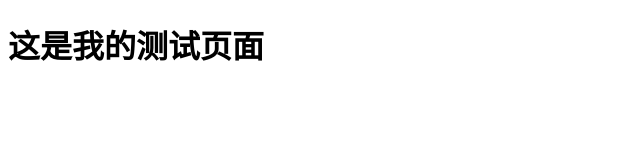
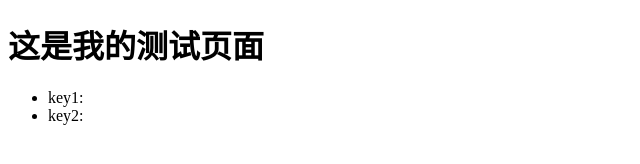
Before and after one commit to mikesteve6656/test-assessment-page, a plain HTML site: page index.html in a window 1280 px wide. Shown: the whole page, without its empty margins (0-640 px from the left). Drawn offline with Linux system fonts and the light colour scheme.

Commit message:
Update index.html

```diff
--- a/index.html
+++ b/index.html
@@ -19,5 +19,9 @@
     height="0" width="0" style="display:none;visibility:hidden"></iframe></noscript>
     <!-- End Google Tag Manager (noscript) -->
     <h1>这是我的测试页面</h1>
+    <ul>
+    <li>key1: <span id="key1"></span></li>
+    <li>key2: <span id="key2"></span></li>
+    </ul>
 </body>
 </html>
```
